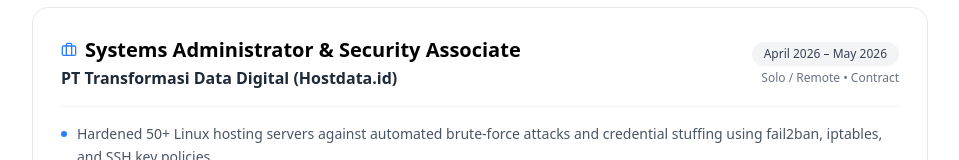
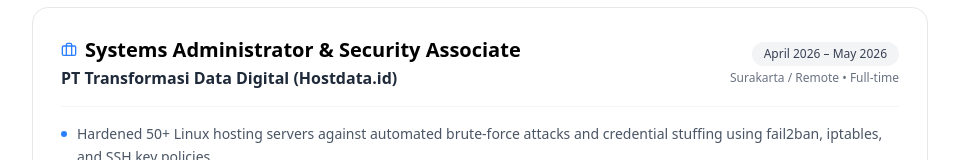
Before and after one commit to zerotrust1/portofolio, a Next.js app: page / in a window 1280 px wide. Shown: the part 3333-3493 px from the top of the page, without its empty margins (160-1119 px from the left). Built offline with nearby package versions, Linux system fonts and the light colour scheme.

Commit message:
fix: update Hostdata.id location to Surakarta / Remote and type to Full-time

```diff
--- a/app/page.tsx
+++ b/app/page.tsx
@@ -144,8 +144,8 @@ const experiences = [
     role: "Systems Administrator & Security Associate",
     company: "PT Transformasi Data Digital (Hostdata.id)",
     period: "April 2026 – May 2026",
-    location: "Solo / Remote",
-    type: "Contract",
+    location: "Surakarta / Remote",
+    type: "Full-time",
     highlights: [
       "Hardened 50+ Linux hosting servers against automated brute-force attacks and credential stuffing using fail2ban, iptables, and SSH key policies.",
       "Triaged anomalous traffic and suspected brute-force attacks by auditing Linux syslog, auth.log, and Nginx web server access logs under strict SLAs.",
```
